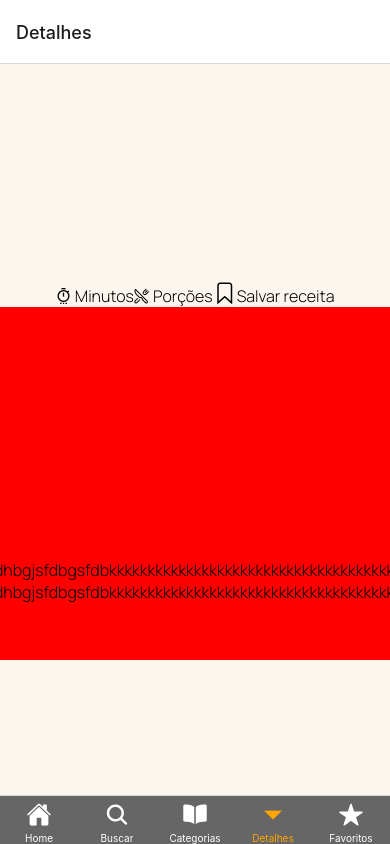
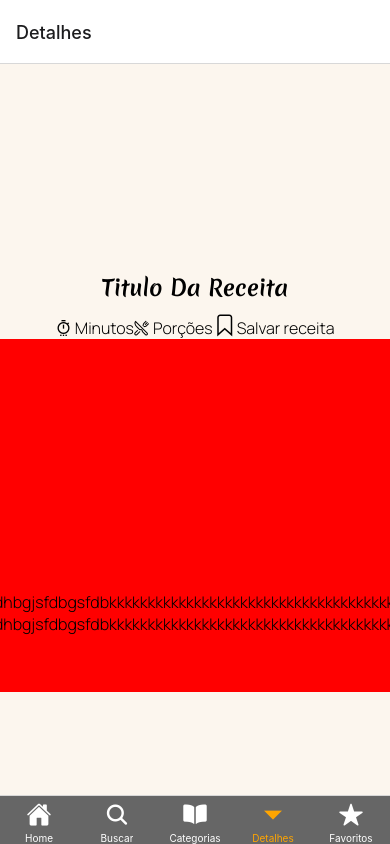
Before and after one commit to rafael-tecinternet/projeto-cooking, a React Native app: screen /Detalhes in a window 390 px wide. Built offline with nearby package versions, Linux system fonts and the light colour scheme; no server answers.

Commit message:
atualizada titulo da receita

```diff
--- a/src/screens/Detalhes.js
+++ b/src/screens/Detalhes.js
@@ -8,7 +8,7 @@ import { MaterialCommunityIcons } from "@expo/vector-icons";
 
 
 
-const Detalhes = ({ }) => {
+const Detalhes = ({ route }) => {
 
 
 
@@ -26,7 +26,7 @@ const Detalhes = ({ }) => {
       </View>
 
 
-    <Text style={estilos.tituloReceita}></Text>
+    <Text style={estilos.tituloReceita}>Titulo da receita</Text>
     {/* Icones de minutos e porções */}
     <Text style={estilos.icones}>
       <MaterialCommunityIcons
```
